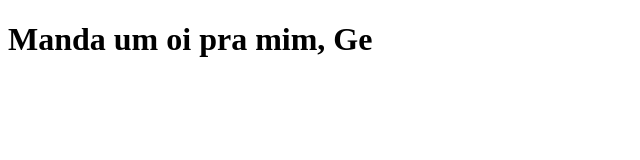
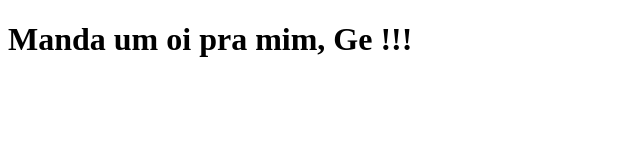
Before and after one commit to viniciusback/clone-tabnews, a Next.js app: page / in a window 1280 px wide. Shown: the top 160 px of the page, without its empty margins (0-640 px from the left). Built offline with nearby package versions, Linux system fonts and the light colour scheme.

Commit message:
alterando a frase para ver na Vercel

```diff
--- a/pages/index.js
+++ b/pages/index.js
@@ -1,5 +1,5 @@
 function Home(){
-    return <h1>Manda um oi pra mim, Ge</h1>
+    return <h1>Manda um oi pra mim, Ge !!!</h1>
 }
 
 export default Home;
```
